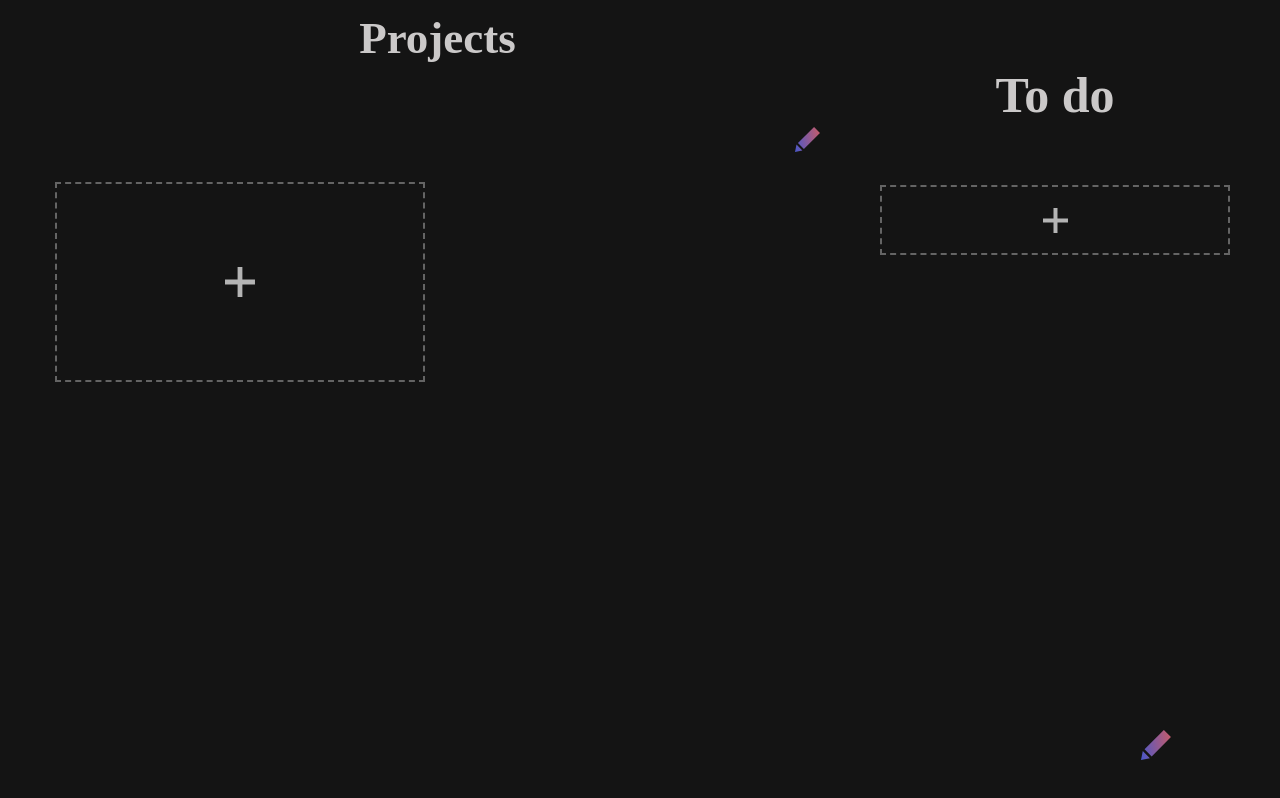
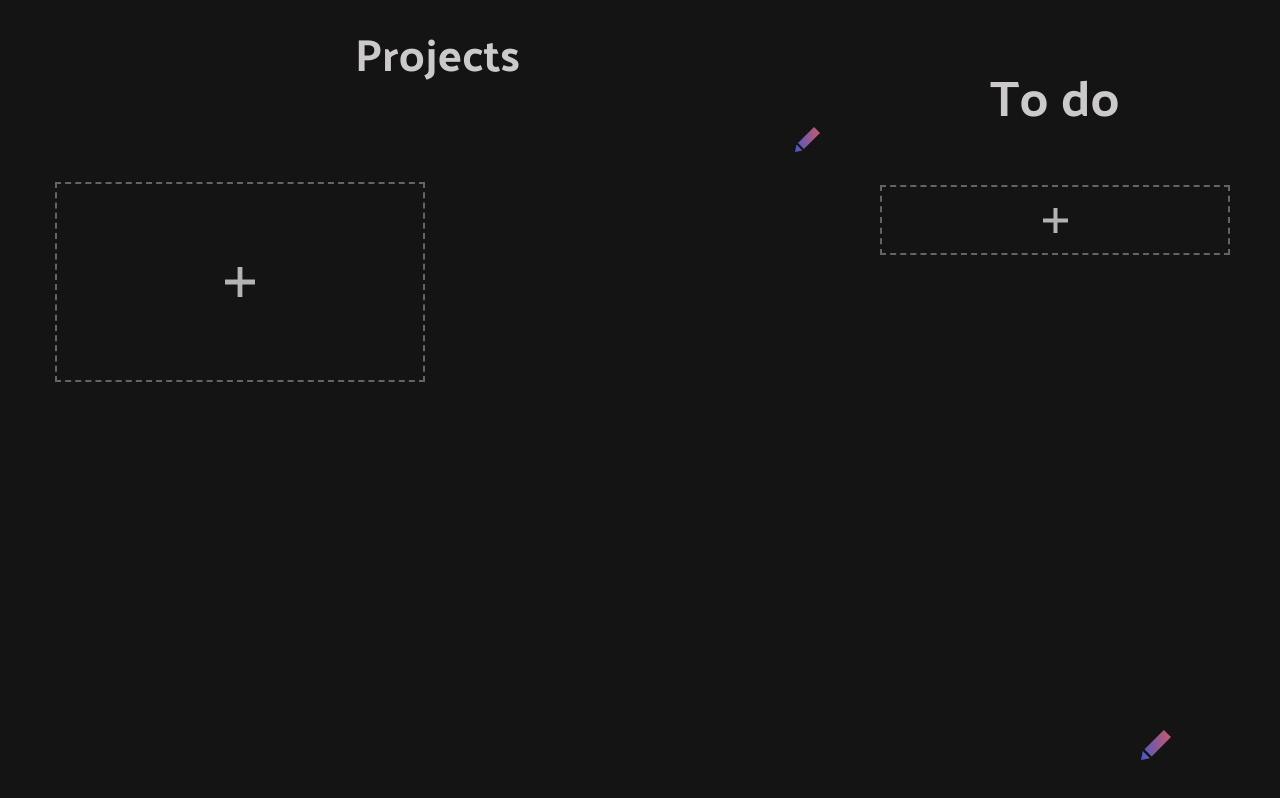
Before and after one commit to Daniel-Bober/Workflow-App, a Vue app: page / in a window 1280 px wide. Shown: the top 798 px of the page. Built offline with nearby package versions, Linux system fonts and the light colour scheme.

Commit message:
fix: change font

```diff
--- a/src/App.vue
+++ b/src/App.vue
@@ -19,8 +19,8 @@ export default {
 
 <style>
 @font-face {
-  font-family: 'Popins';
-  src: url(fonts/Poppins-Light.ttf);
+  font-family: 'palanquin';
+  src: url(fonts/palanquin.bold.ttf);
 }
 
 * {
@@ -33,7 +33,7 @@ export default {
 
 body {
   background: rgb(20, 20, 20);
-  font-family: 'Poppins', serif;
+  font-family: 'palanquin', serif;
   color: var(--offWhite);
   margin: 0;
   overflow: hidden;
```
Also changed, not shown: src/fonts/Poppins-Light.ttf (deleted), src/fonts/palanquin.bold.ttf (added).
